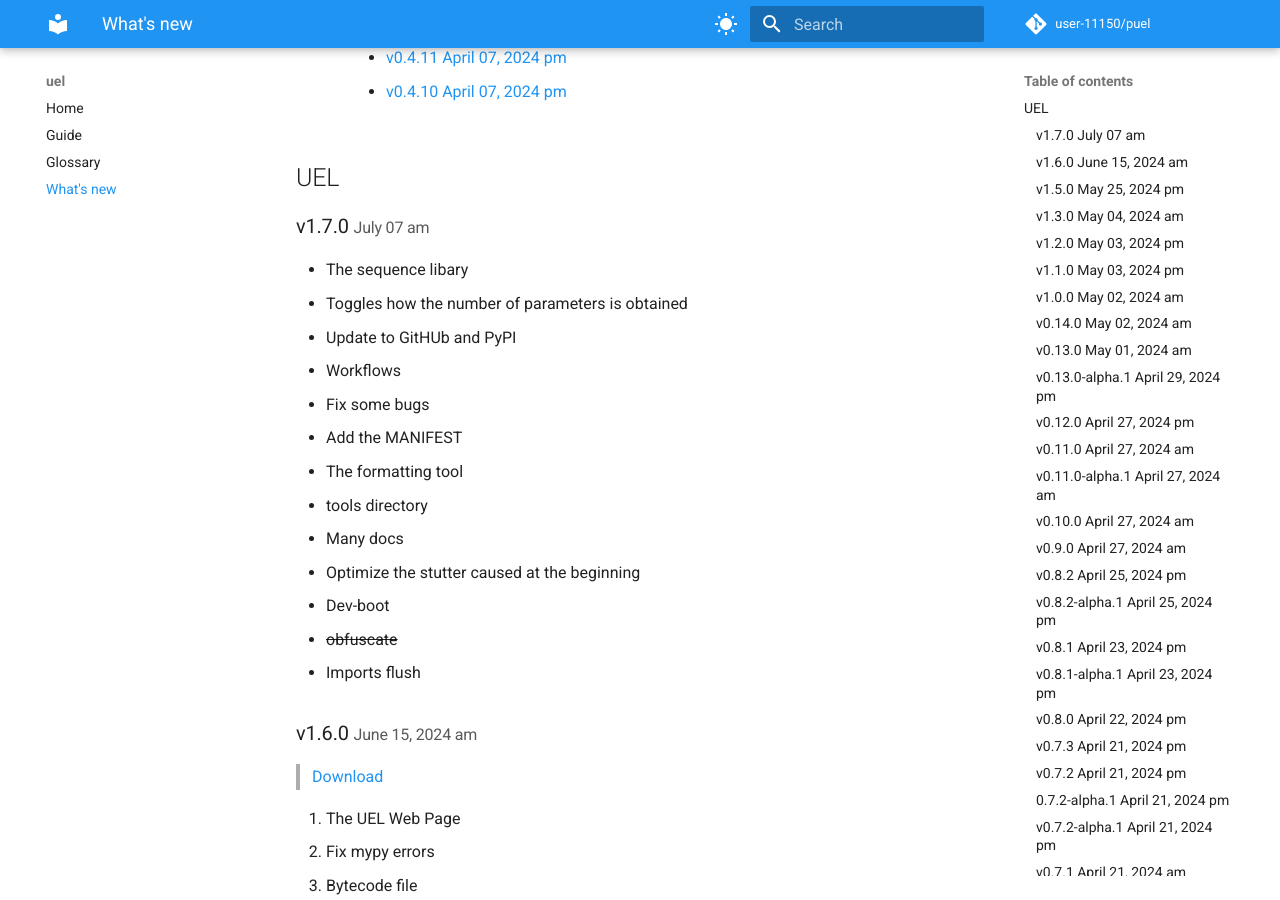
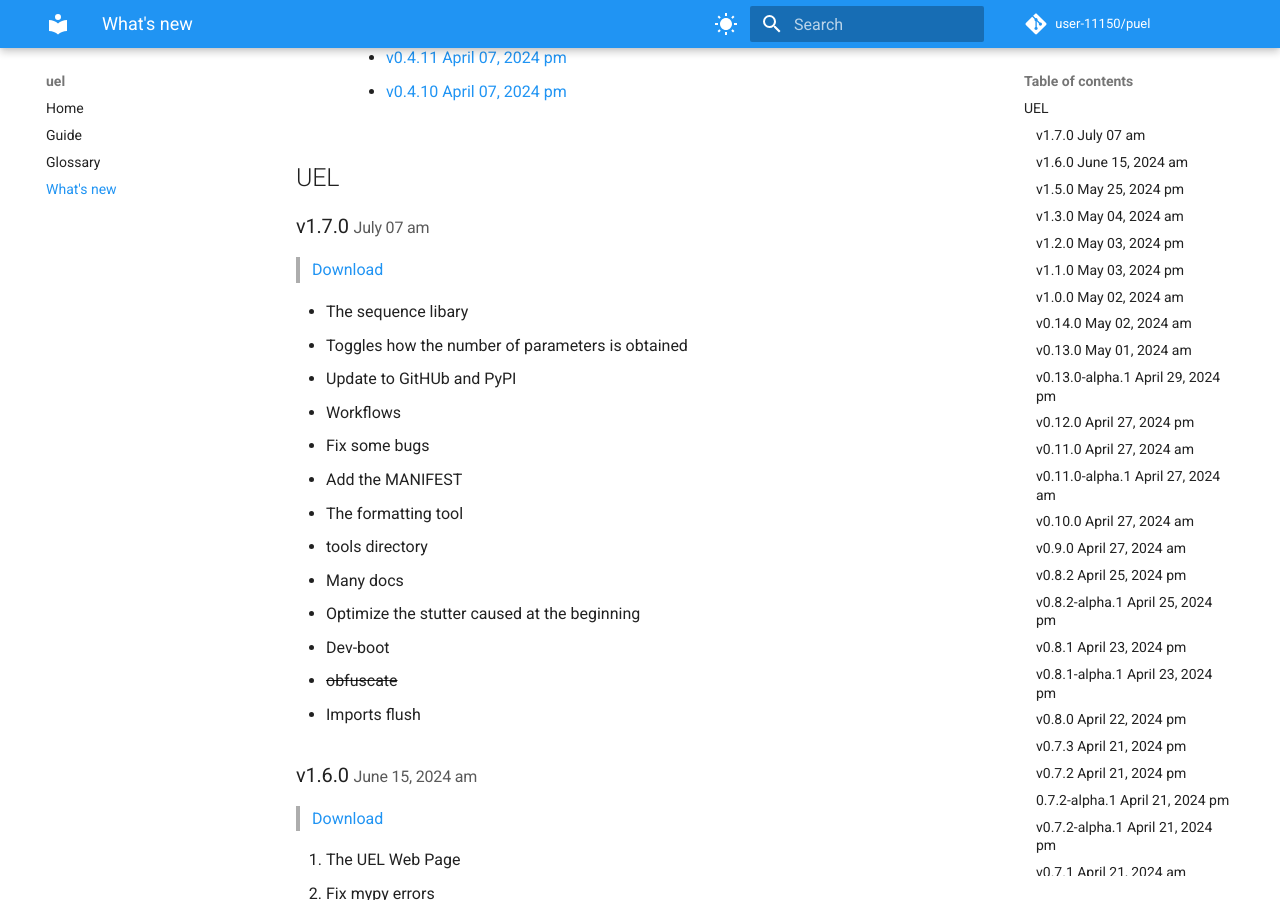
Before and after one commit to user-11150/puel, an MkDocs documentation site: the page built from docs/whatsnew.md, in a window 1280 px wide and 900 px high, scrolled down 1411 px. Built offline with MkDocs 1.6.1 and Material for MkDocs 9.7.7, drawn with Linux system fonts in a browser that asks for light colours; comment, search, counter and statistics services are not loaded.

Commit message:
[docs] url

```diff
--- a/docs/whatsnew.md
+++ b/docs/whatsnew.md
@@ -4,6 +4,7 @@
 ## UEL
 
 ### v1.7.0 <small>July 07 am</small> {#v1.7.0}
+> [Download](https://github.com/user-11150/puel/releases/tag/v1.7.0)
 
 * The sequence libary
 * Toggles how the number of parameters is obtained
```
